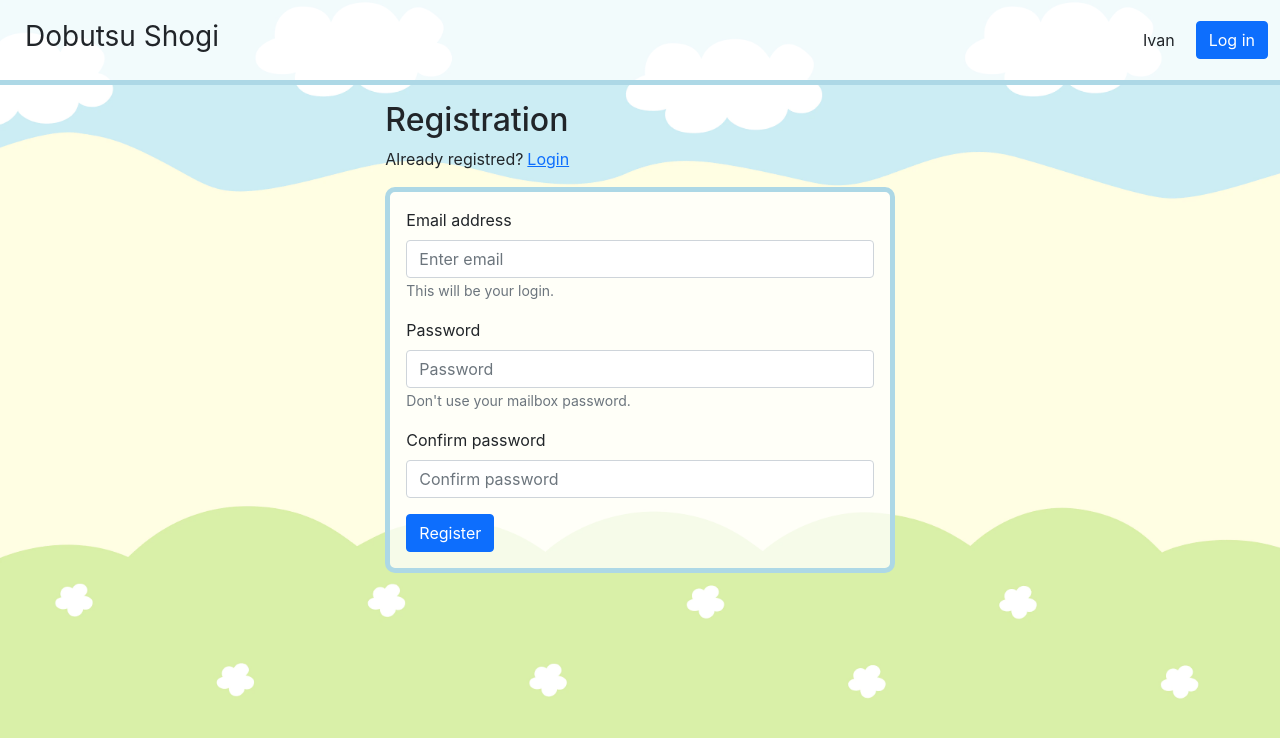
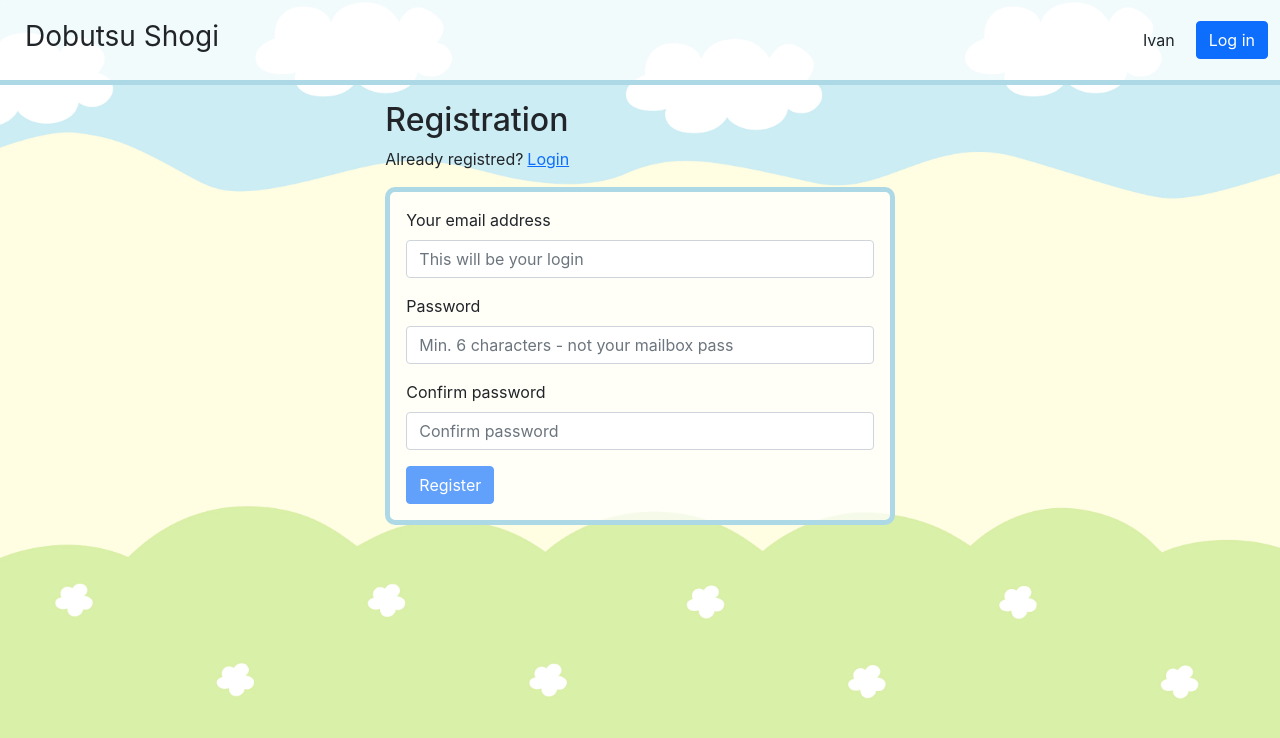
Before and after one commit to ivanburda1986/dobutsu-shogi, a React (Create React App) app: page /register in a window 1280 px wide. Shown: the top 738 px of the page. Built offline with nearby package versions, Linux system fonts and the light colour scheme.

Commit message:
reg form validation

```diff
--- a/src/RegisterScreen/RegisterScreen.tsx
+++ b/src/RegisterScreen/RegisterScreen.tsx
@@ -5,11 +5,49 @@ import { Button, Col, Container, Form, Row } from "react-bootstrap";
 import styles from "./RegisterScreen.module.css";
 
 import { useRegisterUser } from "../api/firestore";
+import { validateEmail } from "./validateEmail";
 
 export const RegisterScreen: React.FC = () => {
   const emailRef = useRef<HTMLInputElement>(null);
   const passwordRef = useRef<HTMLInputElement>(null);
+  const confirmPasswordRef = useRef<HTMLInputElement>(null);
+  const [emailValidity, setEmailValidity] = React.useState<boolean>(false);
+  const [startedEmailEntry, setStartedEmailEntry] = React.useState<boolean>(false);
+  const [passLengthValidity, setPassLengthValidity] = React.useState<boolean>(false);
+  const [passMatchValidity, setPassMatchValidity] = React.useState<boolean>(false);
+  const [startedPassEntry, setStartedPassEntry] = React.useState<boolean>(false);
+  const [formValid, setFormValid] = React.useState<boolean>(false);
   const registerUser = useRegisterUser;
+
+  React.useEffect(() => {
+    if (emailValidity && passLengthValidity && passMatchValidity) {
+      return setFormValid(true);
+    }
+    return setFormValid(false);
+  }, [emailValidity, passLengthValidity, passMatchValidity]);
+
+  const validateEmailInput = () => {
+    setEmailValidity(validateEmail(emailRef.current?.value));
+  };
+
+  const validatePasswordInputLength = () => {
+    if (passwordRef.current?.value) {
+      if (passwordRef.current.value.length >= 6) {
+        return setPassLengthValidity(true);
+      }
+      return setPassLengthValidity(false);
+    }
+    setPassLengthValidity(false);
+  };
+
+  const validatePasswordMatch = () => {
+    if (passwordRef.current?.value && confirmPasswordRef.current?.value) {
+      if (passwordRef.current?.value === confirmPasswordRef.current?.value) {
+        return setPassMatchValidity(true);
+      }
+    }
+    return setPassMatchValidity(false);
+  };
 
   const onRegistration = () => {
     if (emailRef.current?.value === "") {
@@ -34,20 +72,46 @@ export const RegisterScreen: React.FC = () => {
           </div>
           <Form className={`${styles.registerForm} p-3`}>
             <Form.Group className="mb-3" controlId="formBasicEmail">
-              <Form.Label>Email address</Form.Label>
-              <Form.Control type="email" placeholder="Enter email" ref={emailRef} />
-              <Form.Text className="text-muted">This will be your login.</Form.Text>
+              <Form.Label>Your email address</Form.Label>
+              <Form.Control
+                type="email"
+                placeholder="This will be your login"
+                ref={emailRef}
+                onChange={() => {
+                  setStartedEmailEntry(true);
+                  validateEmailInput();
+                }}
+              />
+              {startedEmailEntry && !emailValidity && <Form.Text className="text-danger">Invalid email address</Form.Text>}
             </Form.Group>
             <Form.Group className="mb-3" controlId="formBasicPassword">
               <Form.Label>Password</Form.Label>
-              <Form.Control type="password" placeholder="Password" ref={passwordRef} />
-              <Form.Text className="text-muted">Don't use your mailbox password.</Form.Text>
+              <Form.Control
+                type="password"
+                placeholder="Min. 6 characters - not your mailbox pass"
+                ref={passwordRef}
+                onChange={() => {
+                  setStartedPassEntry(true);
+                  validatePasswordInputLength();
+                  validatePasswordMatch();
+                }}
+              />
+              {startedPassEntry && !passLengthValidity && <Form.Text className="text-danger">Your password is too short</Form.Text>}
             </Form.Group>
             <Form.Group className="mb-3" controlId="formBasicPassword">
               <Form.Label>Confirm password</Form.Label>
-              <Form.Control type="password" placeholder="Confirm password" />
+              <Form.Control
+                type="password"
+                placeholder="Confirm password"
+                ref={confirmPasswordRef}
+                onChange={() => {
+                  setStartedPassEntry(true);
+                  validatePasswordMatch();
+                }}
+              />
+              {startedPassEntry && !passMatchValidity && <Form.Text className="text-danger">The passwords do not match.</Form.Text>}
             </Form.Group>
-            <Button variant="primary" type="button" onClick={() => onRegistration()}>
+            <Button variant="primary" type="button" disabled={!formValid} onClick={() => onRegistration()}>
               Register
             </Button>
           </Form>
--- /dev/null
+++ b/src/RegisterScreen/validateEmail.ts
@@ -0,0 +1,7 @@
+export const validateEmail = (email: string | undefined) => {
+  const validationRegex = /\S+@\S+\.\S+/;
+  if (email === undefined) {
+    return false;
+  }
+  return validationRegex.test(email);
+};
--- a/src/api/firestore.ts
+++ b/src/api/firestore.ts
@@ -28,8 +28,6 @@ interface RegisterUserInterface {
 }
 
 export const useRegisterUser = ({ email, password }: RegisterUserInterface): void => {
-  console.log(email);
-  console.log(password);
   if (email && password) {
     createUserWithEmailAndPassword(auth, email, password)
       .then((cred: any) => {
```
Also changed, not shown: 1 other file (tests, documents, lock files or other folders).
